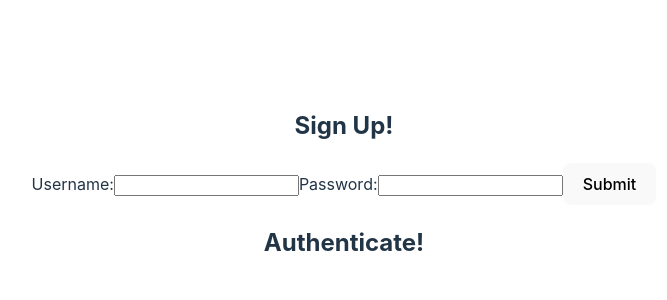
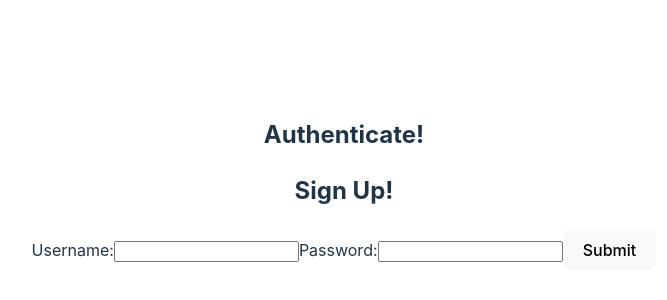
Before and after one commit to ChuangStephanie/ReactForms, a React (Vite) app: page / in a window 1280 px wide. Shown: the part 216-516 px from the top of the page, without its empty margins (296-963 px from the left). Built offline with nearby package versions, Linux system fonts and the light colour scheme.

Commit message:
add token and setToken variables

```diff
--- a/src/App.jsx
+++ b/src/App.jsx
@@ -1,17 +1,17 @@
-import './App.css'
-import SignUpForm from './components/SignUpForm'
-import Authenticate from './components/Authenticate'
-import { useState } from 'react'
+import "./App.css";
+import SignUpForm from "./components/SignUpForm";
+import Authenticate from "./components/Authenticate";
+import { useState } from "react";
 
 function App() {
   const [token, setToken] = useState(null);
 
   return (
     <>
-      <SignUpForm/>
-      <Authenticate/>
+      <Authenticate token={token} setToken={setToken} />
+      <SignUpForm token={token} setToken={setToken} />
     </>
-  )
+  );
 }
 
-export default App
+export default App;
--- a/src/components/SignUpForm.jsx
+++ b/src/components/SignUpForm.jsx
@@ -1,6 +1,6 @@
 import { useState } from "react";
 
-export default function SignUpForm() {
+export default function SignUpForm({ setToken }) {
   const [username, setUsername] = useState("");
   const [password, setPassword] = useState("");
   const [error, setError] = useState(null);
@@ -20,6 +20,7 @@ export default function SignUpForm() {
         }
       );
       const result = await response.json();
+      setToken(result.token);
       console.log("result", result);
     } catch (error) {
       setError(error.message);
```
